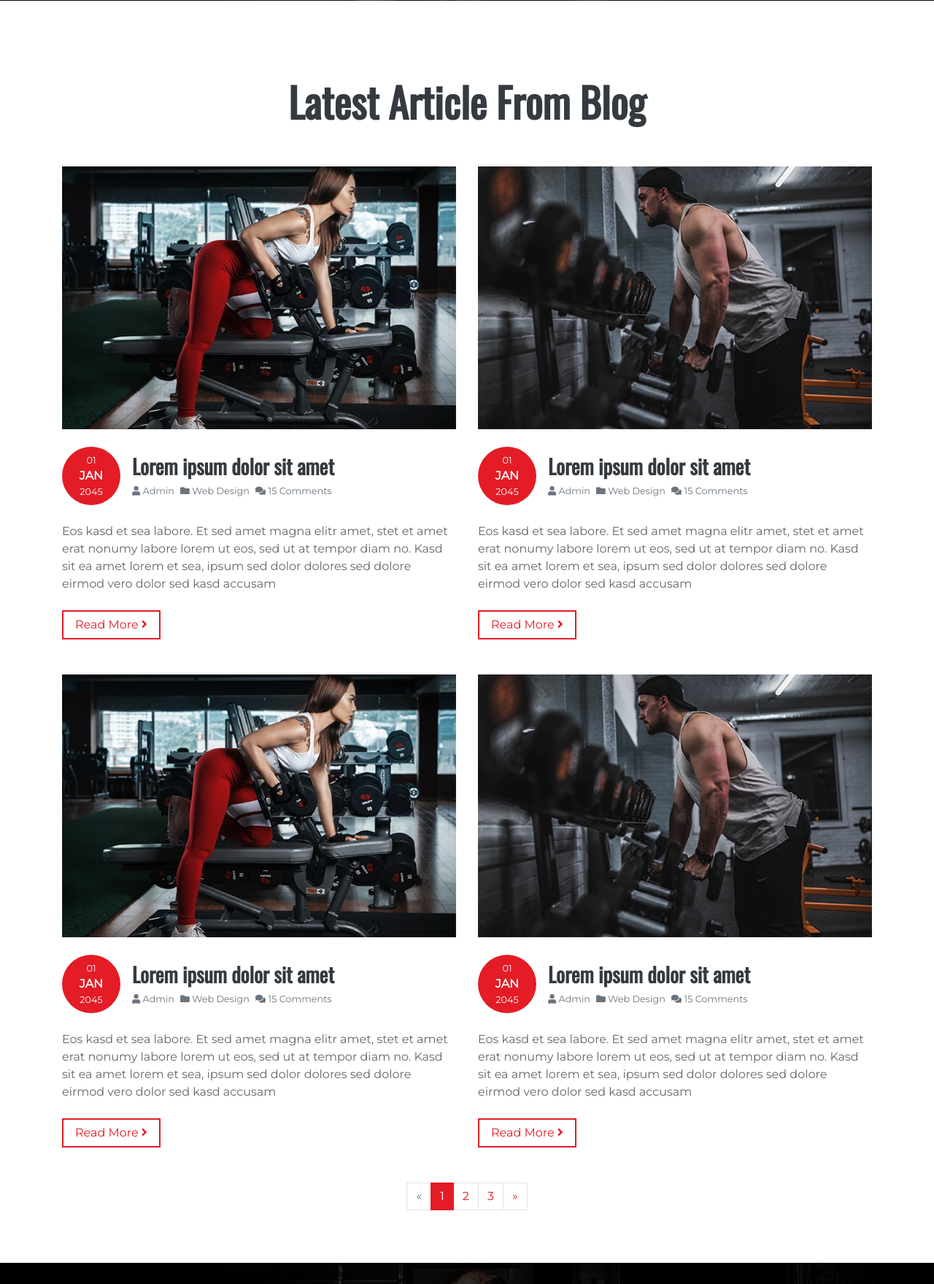
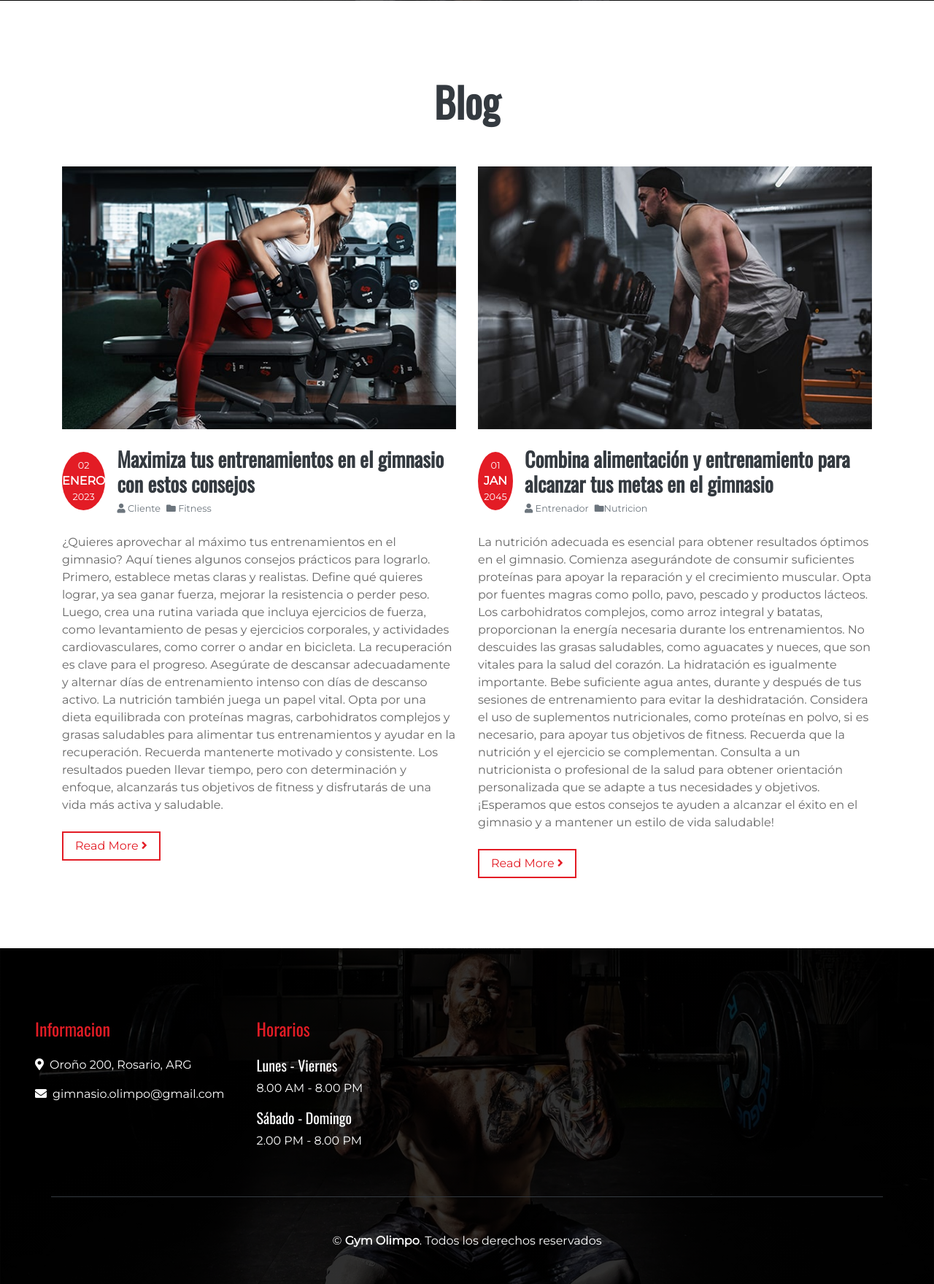
Before and after one commit to tittojoa21/web_tutorial, a Django app: page /blog/ in a window 1280 px wide. Shown: the part 399-2158 px from the top of the page at 73% size. Run offline with Django 4.2, Linux system fonts and the light colour scheme; some libraries are stand-ins or nearby versions.

Commit message:
cambioss

```diff
--- /dev/null
+++ b/accounts/login/views.py
@@ -0,0 +1,4 @@
+from django.contrib.auth.views import login
+
+def login_view(request):
+    return login(request, template_name='accounts/login.html')
--- /dev/null
+++ b/accounts/urls.py
@@ -0,0 +1,7 @@
+from django.urls import path
+from . import views
+
+app_name = 'accounts'
+urlpatterns = [
+       path('signup/', views.signup, name='signup'),
+   ]
--- /dev/null
+++ b/web_publica/templates/accounts/sigup.html
@@ -0,0 +1,6 @@
+<h2>Registro de Usuario</h2>
+<form method="post">
+    {% csrf_token %}
+    {{ form.as_p }}
+    <button type="submit">Registrarse</button>
+</form>
--- a/web_publica/templates/blog.html
+++ b/web_publica/templates/blog.html
@@ -71,27 +71,36 @@
     <div class="container pt-5">
         <div class="d-flex flex-column text-center mb-5">
             <h4 class="text-primary font-weight-bold"></h4>
-            <h4 class="display-4 font-weight-bold">Latest Article From Blog</h4>
+            <h4 class="display-4 font-weight-bold">Blog</h4>
         </div>
         <div class="row">
             <div class="col-lg-6 mb-5 blog-item">
                 <img class="img-fluid mb-4" src="{% static 'assets/img/blog-1.jpg' %}" alt="Image">
                 <div class="d-flex align-items-center mb-4">
                     <div class="d-flex flex-column align-items-center justify-content-center rounded-circle bg-primary text-white" style="width: 80px; height: 80px;">
-                        <small>01</small>
-                        <strong class="text-uppercase m-0 text-white">Jan</strong>
-                        <small>2045</small>
+                        <small>02</small>
+                        <strong class="text-uppercase m-0 text-white">Enero</strong>
+                        <small>2023</small>
                     </div>
                     <div class="pl-3">
-                        <h3 class="font-weight-bold">Lorem ipsum dolor sit amet</h3>
+                        <h3 class="font-weight-bold">Maximiza tus entrenamientos en el gimnasio con estos consejos</h3>
                         <div class="d-flex">
-                            <small class="mr-2 text-muted"><i class="fa fa-user"></i> Admin</small>
-                            <small class="mr-2 text-muted"><i class="fa fa-folder"></i> Web Design</small>
-                            <small class="mr-2 text-muted"><i class="fa fa-comments"></i> 15 Comments</small>
+                            <small class="mr-2 text-muted"><i class="fa fa-user"></i> Cliente</small>
+                            <small class="mr-2 text-muted"><i class="fa fa-folder"></i> Fitness</small>
                         </div>
                     </div>
                 </div>
-                <p>Eos kasd et sea labore. Et sed amet magna elitr amet, stet et amet erat nonumy labore lorem ut eos, sed ut at tempor diam no. Kasd sit ea amet lorem et sea, ipsum sed dolor dolores sed dolore eirmod vero dolor sed kasd accusam</p>
+                <p>¿Quieres aprovechar al máximo tus entrenamientos en el gimnasio? Aquí tienes algunos consejos prácticos para lograrlo.
+                     Primero, establece metas claras y realistas. Define qué quieres lograr, ya sea ganar fuerza, mejorar la resistencia o perder peso.
+                      Luego, crea una rutina variada que incluya ejercicios de fuerza, como levantamiento de pesas y ejercicios corporales, y actividades
+                       cardiovasculares, como correr o andar en bicicleta.
+
+                    La recuperación es clave para el progreso. Asegúrate de descansar adecuadamente y alternar días de entrenamiento intenso con días de descanso
+                     activo. La nutrición también juega un papel vital. Opta por una dieta equilibrada con proteínas magras, carbohidratos complejos y grasas
+                     saludables para alimentar tus entrenamientos y ayudar en la recuperación.
+
+                    Recuerda mantenerte motivado y consistente. Los resultados pueden llevar tiempo, pero con determinación y enfoque, alcanzarás tus
+                     objetivos de fitness y disfrutarás de una vida más activa y saludable.</p>
                 <a class="btn btn-outline-primary mt-2 px-3" href="">Read More <i class="fa fa-angle-right"></i></a>
             </div>
             <div class="col-lg-6 mb-5 blog-item">
@@ -103,75 +112,29 @@
                         <small>2045</small>
                     </div>
                     <div class="pl-3">
-                        <h3 class="font-weight-bold">Lorem ipsum dolor sit amet</h3>
+                        <h3 class="font-weight-bold">Combina alimentación y entrenamiento para alcanzar tus metas en el gimnasio</h3>
                         <div class="d-flex">
-                            <small class="mr-2 text-muted"><i class="fa fa-user"></i> Admin</small>
-                            <small class="mr-2 text-muted"><i class="fa fa-folder"></i> Web Design</small>
-                            <small class="mr-2 text-muted"><i class="fa fa-comments"></i> 15 Comments</small>
+                            <small class="mr-2 text-muted"><i class="fa fa-user"></i> Entrenador</small>
+                            <small class="mr-2 text-muted"><i class="fa fa-folder"></i>Nutricion</small>
                         </div>
                     </div>
                 </div>
-                <p>Eos kasd et sea labore. Et sed amet magna elitr amet, stet et amet erat nonumy labore lorem ut eos, sed ut at tempor diam no. Kasd sit ea amet lorem et sea, ipsum sed dolor dolores sed dolore eirmod vero dolor sed kasd accusam</p>
+                <p> La nutrición adecuada es esencial para obtener resultados óptimos en el gimnasio. Comienza asegurándote de consumir suficientes
+                     proteínas para apoyar la reparación y el crecimiento muscular. Opta por fuentes magras como pollo, pavo, pescado y productos lácteos.
+
+                    Los carbohidratos complejos, como arroz integral y batatas, proporcionan la energía necesaria durante los entrenamientos.
+                     No descuides las grasas saludables, como aguacates y nueces, que son vitales para la salud del corazón.
+
+                    La hidratación es igualmente importante. Bebe suficiente agua antes, durante y después de tus sesiones de entrenamiento
+                    para evitar la deshidratación.
+
+                    Considera el uso de suplementos nutricionales, como proteínas en polvo, si es necesario, para apoyar tus objetivos de fitness.
+
+                    Recuerda que la nutrición y el ejercicio se complementan. Consulta a un nutricionista o profesional de la salud para obtener
+                     orientación personalizada que se adapte a tus necesidades y objetivos.
+
+                    ¡Esperamos que estos consejos te ayuden a alcanzar el éxito en el gimnasio y a mantener un estilo de vida saludable!</p>
                 <a class="btn btn-outline-primary mt-2 px-3" href="">Read More <i class="fa fa-angle-right"></i></a>
-            </div>
-            <div class="col-lg-6 mb-5 blog-item">
-                <img class="img-fluid mb-4" src="{% static 'assets/img/blog-1.jpg' %}" alt="Image">
-                <div class="d-flex align-items-center mb-4">
-                    <div class="d-flex flex-column align-items-center justify-content-center rounded-circle bg-primary text-white" style="width: 80px; height: 80px;">
-                        <small>01</small>
-                        <strong class="text-uppercase m-0 text-white">Jan</strong>
-                        <small>2045</small>
-                    </div>
-                    <div class="pl-3">
-                        <h3 class="font-weight-bold">Lorem ipsum dolor sit amet</h3>
-                        <div class="d-flex">
-                            <small class="mr-2 text-muted"><i class="fa fa-user"></i> Admin</small>
-                            <small class="mr-2 text-muted"><i class="fa fa-folder"></i> Web Design</small>
-                            <small class="mr-2 text-muted"><i class="fa fa-comments"></i> 15 Comments</small>
-                        </div>
-                    </div>
-                </div>
-                <p>Eos kasd et sea labore. Et sed amet magna elitr amet, stet et amet erat nonumy labore lorem ut eos, sed ut at tempor diam no. Kasd sit ea amet lorem et sea, ipsum sed dolor dolores sed dolore eirmod vero dolor sed kasd accusam</p>
-                <a class="btn btn-outline-primary mt-2 px-3" href="">Read More <i class="fa fa-angle-right"></i></a>
-            </div>
-            <div class="col-lg-6 mb-5 blog-item">
-                <img class="img-fluid mb-4" src="{% static 'assets/img/blog-2.jpg' %}" alt="Image">
-                <div class="d-flex align-items-center mb-4">
-                    <div class="d-flex flex-column align-items-center justify-content-center rounded-circle bg-primary text-white" style="width: 80px; height: 80px;">
-                        <small>01</small>
-                        <strong class="text-uppercase m-0 text-white">Jan</strong>
-                        <small>2045</small>
-                    </div>
-                    <div class="pl-3">
-                        <h3 class="font-weight-bold">Lorem ipsum dolor sit amet</h3>
-                        <div class="d-flex">
-                            <small class="mr-2 text-muted"><i class="fa fa-user"></i> Admin</small>
-                            <small class="mr-2 text-muted"><i class="fa fa-folder"></i> Web Design</small>
-                            <small class="mr-2 text-muted"><i class="fa fa-comments"></i> 15 Comments</small>
-                        </div>
-                    </div>
-                </div>
-                <p>Eos kasd et sea labore. Et sed amet magna elitr amet, stet et amet erat nonumy labore lorem ut eos, sed ut at tempor diam no. Kasd sit ea amet lorem et sea, ipsum sed dolor dolores sed dolore eirmod vero dolor sed kasd accusam</p>
-                <a class="btn btn-outline-primary mt-2 px-3" href="">Read More <i class="fa fa-angle-right"></i></a>
-            </div>
-            <div class="col-lg-12">
-                <nav aria-label="Page navigation">
-                  <ul class="pagination justify-content-center mb-4">
-                    <li class="page-item disabled">
-                      <a class="page-link" href="#" aria-label="Previous">
-                        <span aria-hidden="true">&laquo;</span>
-                      </a>
-                    </li>
-                    <li class="page-item active"><a class="page-link" href="#">1</a></li>
-                    <li class="page-item"><a class="page-link" href="#">2</a></li>
-                    <li class="page-item"><a class="page-link" href="#">3</a></li>
-                    <li class="page-item">
-                      <a class="page-link" href="#" aria-label="Next">
-                        <span aria-hidden="true">&raquo;</span>
-                      </a>
-                    </li>
-                  </ul>
-                </nav>
             </div>
         </div>
     </div>
@@ -182,49 +145,22 @@
     <div class="footer container-fluid mt-5 py-5 px-sm-3 px-md-5 text-white">
         <div class="row pt-5">
             <div class="col-lg-3 col-md-6 mb-5">
-                <h4 class="text-primary mb-4">Get In Touch</h4>
-                <p><i class="fa fa-map-marker-alt mr-2"></i>123 Street, New York, USA</p>
-                <p><i class="fa fa-phone-alt mr-2"></i>+012 345 67890</p>
-                <p><i class="fa fa-envelope mr-2"></i>info@example.com</p>
-                <div class="d-flex justify-content-start mt-4">
-                    <a class="btn btn-outline-light rounded-circle text-center mr-2 px-0" style="width: 40px; height: 40px;" href="#"><i class="fab fa-twitter"></i></a>
-                    <a class="btn btn-outline-light rounded-circle text-center mr-2 px-0" style="width: 40px; height: 40px;" href="#"><i class="fab fa-facebook-f"></i></a>
-                    <a class="btn btn-outline-light rounded-circle text-center mr-2 px-0" style="width: 40px; height: 40px;" href="#"><i class="fab fa-linkedin-in"></i></a>
-                    <a class="btn btn-outline-light rounded-circle text-center mr-2 px-0" style="width: 40px; height: 40px;" href="#"><i class="fab fa-instagram"></i></a>
-                </div>
+                <h4 class="text-primary mb-4">Informacion</h4>
+                <p><i class="fa fa-map-marker-alt mr-2"></i>Oroño 200, Rosario, ARG</p>
+                <p><i class="fa fa-envelope mr-2"></i>gimnasio.olimpo@gmail.com</p>
             </div>
+
             <div class="col-lg-3 col-md-6 mb-5">
-                <h4 class="text-primary mb-4">Quick Links</h4>
-                <div class="d-flex flex-column justify-content-start">
-                    <a class="text-white mb-2" href="#"><i class="fa fa-angle-right mr-2"></i>Home</a>
-                    <a class="text-white mb-2" href="#"><i class="fa fa-angle-right mr-2"></i>About Us</a>
-                    <a class="text-white mb-2" href="#"><i class="fa fa-angle-right mr-2"></i>Our Features</a>
-                    <a class="text-white mb-2" href="#"><i class="fa fa-angle-right mr-2"></i>Classes</a>
-                    <a class="text-white" href="#"><i class="fa fa-angle-right mr-2"></i>Contact Us</a>
-                </div>
-            </div>
-            <div class="col-lg-3 col-md-6 mb-5">
-                <h4 class="text-primary mb-4">Popular Links</h4>
-                <div class="d-flex flex-column justify-content-start">
-                    <a class="text-white mb-2" href="#"><i class="fa fa-angle-right mr-2"></i>Home</a>
-                    <a class="text-white mb-2" href="#"><i class="fa fa-angle-right mr-2"></i>About Us</a>
-                    <a class="text-white mb-2" href="#"><i class="fa fa-angle-right mr-2"></i>Our Features</a>
-                    <a class="text-white mb-2" href="#"><i class="fa fa-angle-right mr-2"></i>Classes</a>
-                    <a class="text-white" href="#"><i class="fa fa-angle-right mr-2"></i>Contact Us</a>
-                </div>
-            </div>
-            <div class="col-lg-3 col-md-6 mb-5">
-                <h4 class="text-primary mb-4">Opening Hours</h4>
-                <h5 class="text-white">Monday - Friday</h5>
+                <h4 class="text-primary mb-4">Horarios</h4>
+                <h5 class="text-white">Lunes - Viernes</h5>
                 <p>8.00 AM - 8.00 PM</p>
-                <h5 class="text-white">Saturday - Sunday</h5>
+                <h5 class="text-white">Sábado - Domingo</h5>
                 <p>2.00 PM - 8.00 PM</p>
             </div>
         </div>
         <div class="container border-top border-dark pt-5">
             <p class="m-0 text-center text-white">
-                &copy; <a class="text-white font-weight-bold" href="#">Your Site Name</a>. All Rights Reserved. Designed by
-                <a class="text-white font-weight-bold" href="https://htmlcodex.com">HTML Codex</a>
+                &copy; <a class="text-white font-weight-bold" href="#">Gym Olimpo</a>. Todos los derechos reservados
             </p>
         </div>
     </div>
--- a/web_publica/templates/contact.html
+++ b/web_publica/templates/contact.html
@@ -71,7 +71,7 @@
     <div class="container pt-5">
         <div class="d-flex flex-column text-center mb-5">
           <h4 class="text-primary font-weight-bold">Contactanos</h4>
-          <h4 class="display-4 font-weight-bold">Envianos un emmail con tus dudas</h4>
+          <h4 class="display-4 font-weight-bold">Envianos un email con tus dudas</h4>
         </div>
         <div class="row px-3 pb-2">
           <div class="col-sm-4 text-center mb-3">
--- a/web_tutorial/settings.py
+++ b/web_tutorial/settings.py
@@ -38,6 +38,8 @@ INSTALLED_APPS = [
     'django.contrib.messages',
     'django.contrib.staticfiles',
     'web_publica',
+    'accounts',
+    'menssages',
 ]
 
 MIDDLEWARE = [
--- a/web_tutorial/urls.py
+++ b/web_tutorial/urls.py
@@ -21,4 +21,5 @@ from django.urls import include
 urlpatterns = [
     path('admin/', admin.site.urls),
     path('', include('web_publica.urls')),
+    path('accounts/', include('accounts.urls')),
 ]
```
Also changed, not shown: accounts/login/urls.py (added, +8 -0 lines), accounts/views.py (added, +12 -0 lines), menssages/models.py (added, +12 -0 lines), menssages/urls.py (added, +9 -0 lines), menssages/views.py (added, +17 -0 lines), web_publica/admin.py (+15 -0 lines), web_publica/templates/accounts/login.html (added, +14 -0 lines), web_publica/templates/messages/create.html (added, +22 -0 lines), web_publica/templates/messages/list.html (added, +16 -0 lines), accounts/__init__.py (added), db.sqlite3.
